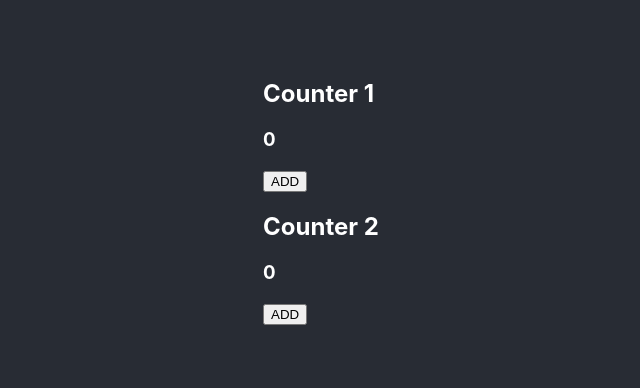
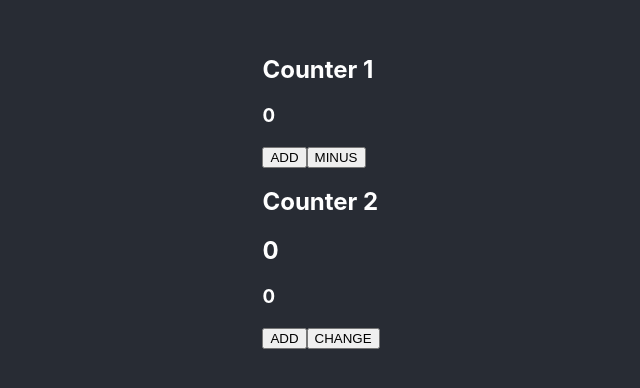
Before and after one commit to szczepanskimichal/rr, a React (Create React App) app: page / in a window 1280 px wide. Shown: the part 208-596 px from the top of the page, without its empty margins (319-959 px from the left). Built offline with nearby package versions, Linux system fonts and the light colour scheme.

Commit message:
http queries

```diff
--- a/src/components/Counter/Counter1.js
+++ b/src/components/Counter/Counter1.js
@@ -1,6 +1,13 @@
 import React, { Component } from "react";
 
 class Counter1 extends Component {
+  shouldComponentUpdate(nextProps, nextState) {
+    if (nextProps.value !== this.props.value) {
+      return true;
+    }
+    return false;
+  }
+
   render() {
     console.log("Counter 1 is calling");
     return (
@@ -8,6 +15,9 @@ class Counter1 extends Component {
         <h2>Counter 1</h2>
         <h3>{this.props.value}</h3>
         <button onClick={this.props.handleCLick}>ADD</button>
+        <button onClick={this.decrement} handleCLick={this.decrement1}>
+          MINUS
+        </button>
       </div>
     );
   }
--- a/src/components/Counter/Counter2.js
+++ b/src/components/Counter/Counter2.js
@@ -1,13 +1,39 @@
 import React, { Component } from "react";
 
 class Counter2 extends Component {
+  state = {
+    name: "Mija",
+  };
+
+  shouldComponentUpdate(nextProps, nextState) {
+    console.log("shouldComponentUpdate", nextState.name, this.state.name);
+    return true;
+    // if (nextProps.value !== this.props.value) {
+    //   return true;
+    // }
+    // return false;
+    if (nextState.name !== this.state.name) {
+      return true;
+    }
+    return false;
+  }
+
+  changeName = () => {
+    this.setState({
+      name: "Ada",
+    });
+  };
+
   render() {
     console.log("Counter 2 is calling");
     return (
       <div>
         <h2>Counter 2</h2>
+        <h2>{this.props.value}</h2>
         <h3>{this.props.value}</h3>
         <button onClick={this.props.handleCLick}>ADD</button>
+        {/* <button onClick={this.changeName}>CHANGE</button> */}
+        <button onClick={this.changeName}>CHANGE</button>
       </div>
     );
   }
--- a/src/components/LifeCycle/Lifecycle.js
+++ b/src/components/LifeCycle/Lifecycle.js
@@ -48,8 +48,12 @@ class Livecycle extends Component {
     console.log(this.state.counter2);
   };
 
-  //   decrement = () => {
-  //     this.setState((prev) => ({ counter: prev.counter - 1 }));
+  //   decrement1 = () => {
+  //     this.setState((prev) => ({ counter1: prev.counter1 - 1 }));
+  //   };
+
+  //   decrement2 = () => {
+  //     this.setState((prev) => ({ counter2: prev.counter2 - 1 }));
   //   };
 
   componentDidMount() {
@@ -62,7 +66,7 @@ class Livecycle extends Component {
     // }, 5000);
   }
 
-  componentDidUpdate() {
+  componentDidUpdate(prevProps, prevState) {
     console.log("componentDidUpdate", this.state);
     // console.log("componentDidUpdate", this.state.counter, this.id);
     // if (this.state.counter === 10) {
@@ -79,8 +83,16 @@ class Livecycle extends Component {
         <button onClick={this.increment}>+</button>
         <button onClick={this.decrement}>-</button> */}
         {/* <Child name="Ada" /> */}
-        <Counter1 value={counter1} handleCLick={this.increment1} />
-        <Counter2 value={counter2} handleCLick={this.increment2} />
+        <Counter1
+          value={counter1}
+          handleCLick={this.increment1}
+          //   handleDecrement={this.decrement1}
+        />
+        <Counter2
+          value={counter2}
+          handleCLick={this.increment2}
+          //   handleDecrement={this.decrement2}
+        />
         {/* <Counter1 />
         <Counter2 /> */}
       </>
```
